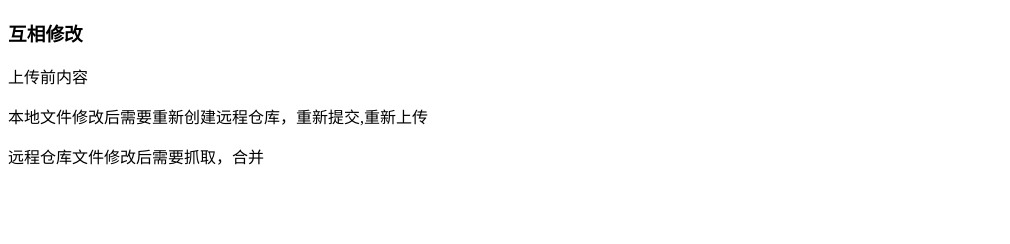
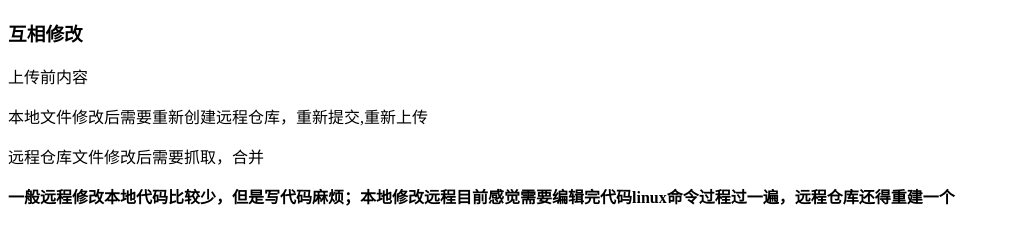
Before and after one commit to tongxianzhu/test2, a plain HTML site: page index.html in a window 1280 px wide. Shown: the whole page, without its empty margins (0-1010 px from the left). Drawn offline with Linux system fonts and the light colour scheme.

Commit message:
Update index.html

```diff
--- a/index.html
+++ b/index.html
@@ -9,5 +9,6 @@
 	<p>上传前内容</p>
 	<p>本地文件修改后需要重新创建远程仓库，重新提交,重新上传</p>
 	<p>远程仓库文件修改后需要抓取，合并</p>
+	<b>一般远程修改本地代码比较少，但是写代码麻烦；本地修改远程目前感觉需要编辑完代码linux命令过程过一遍，远程仓库还得重建一个</b>
 </body>
 </html>
```
